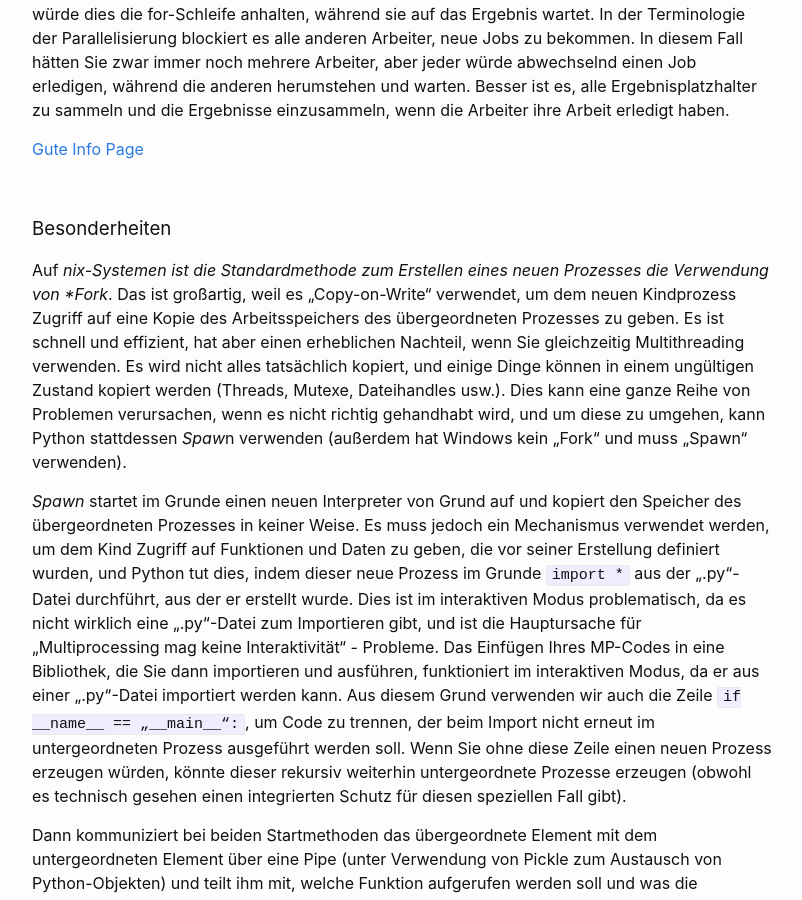
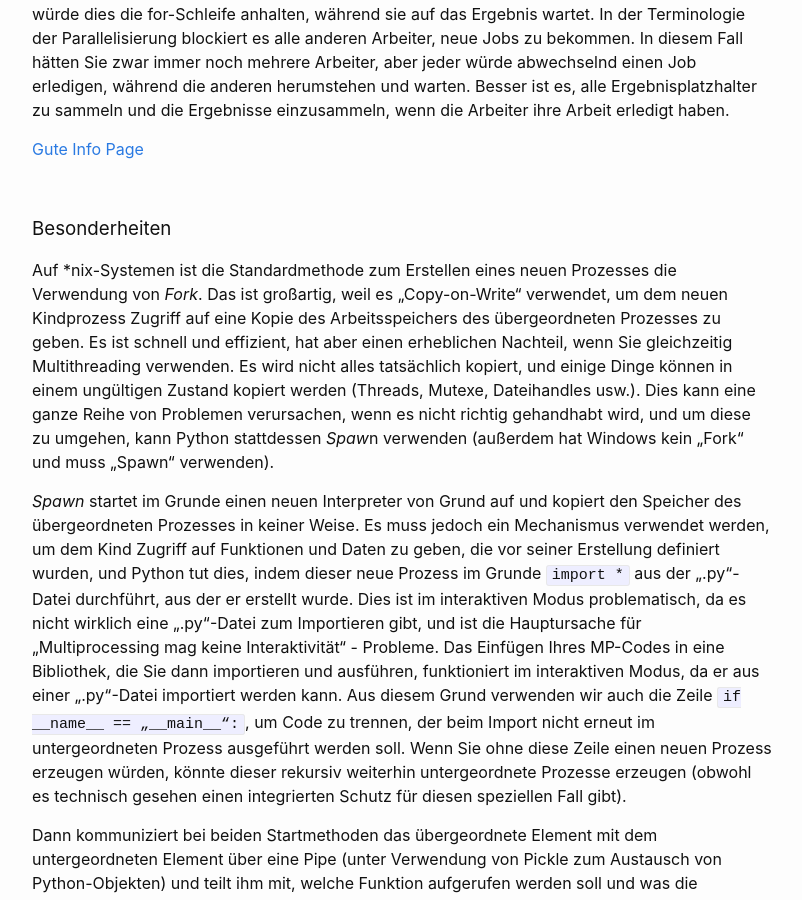
Before and after one commit to Hautaklyttn/progDocs, a Jekyll site: the page built from docs/articles/python.md, in a window 1280 px wide and 900 px high, scrolled down 49213 px. Shown: the whole window, without its empty margins (238-1040 px from the left). Built offline with Jekyll 4.4.1, drawn with Linux system fonts in a browser that asks for light colours.

```diff
--- a/docs/articles/python.md
+++ b/docs/articles/python.md
@@ -1765,7 +1765,7 @@ In der Terminologie der Parallelisierung blockiert es alle anderen Arbeiter, neu
 &nbsp;
 
 ### Besonderheiten
-Auf *nix-Systemen ist die Standardmethode zum Erstellen eines neuen Prozesses die Verwendung von *Fork*. Das ist großartig, weil es „Copy-on-Write“ verwendet, um dem neuen Kindprozess Zugriff auf eine Kopie des Arbeitsspeichers des übergeordneten Prozesses zu geben. Es ist schnell und effizient, hat aber einen erheblichen Nachteil, wenn Sie gleichzeitig Multithreading verwenden. Es wird nicht alles tatsächlich kopiert, und einige Dinge können in einem ungültigen Zustand kopiert werden (Threads, Mutexe, Dateihandles usw.). Dies kann eine ganze Reihe von Problemen verursachen, wenn es nicht richtig gehandhabt wird, und um diese zu umgehen, kann Python stattdessen *Spaw*n verwenden (außerdem hat Windows kein „Fork“ und muss „Spawn“ verwenden).
+Auf \*nix-Systemen ist die Standardmethode zum Erstellen eines neuen Prozesses die Verwendung von *Fork*. Das ist großartig, weil es „Copy-on-Write“ verwendet, um dem neuen Kindprozess Zugriff auf eine Kopie des Arbeitsspeichers des übergeordneten Prozesses zu geben. Es ist schnell und effizient, hat aber einen erheblichen Nachteil, wenn Sie gleichzeitig Multithreading verwenden. Es wird nicht alles tatsächlich kopiert, und einige Dinge können in einem ungültigen Zustand kopiert werden (Threads, Mutexe, Dateihandles usw.). Dies kann eine ganze Reihe von Problemen verursachen, wenn es nicht richtig gehandhabt wird, und um diese zu umgehen, kann Python stattdessen *Spaw*n verwenden (außerdem hat Windows kein „Fork“ und muss „Spawn“ verwenden).
 
 *Spawn* startet im Grunde einen neuen Interpreter von Grund auf und kopiert den Speicher des übergeordneten Prozesses in keiner Weise. Es muss jedoch ein Mechanismus verwendet werden, um dem Kind Zugriff auf Funktionen und Daten zu geben, die vor seiner Erstellung definiert wurden, und Python tut dies, indem dieser neue Prozess im Grunde `import *` aus der „.py“-Datei durchführt, aus der er erstellt wurde. Dies ist im interaktiven Modus problematisch, da es nicht wirklich eine „.py“-Datei zum Importieren gibt, und ist die Hauptursache für „Multiprocessing mag keine Interaktivität“ - Probleme. Das Einfügen Ihres MP-Codes in eine Bibliothek, die Sie dann importieren und ausführen, funktioniert im interaktiven Modus, da er aus einer „.py“-Datei importiert werden kann. Aus diesem Grund verwenden wir auch die Zeile `if __name__ == „__main__“:`, um Code zu trennen, der beim Import nicht erneut im untergeordneten Prozess ausgeführt werden soll. Wenn Sie ohne diese Zeile einen neuen Prozess erzeugen würden, könnte dieser rekursiv weiterhin untergeordnete Prozesse erzeugen (obwohl es technisch gesehen einen integrierten Schutz für diesen speziellen Fall gibt).
 
```
